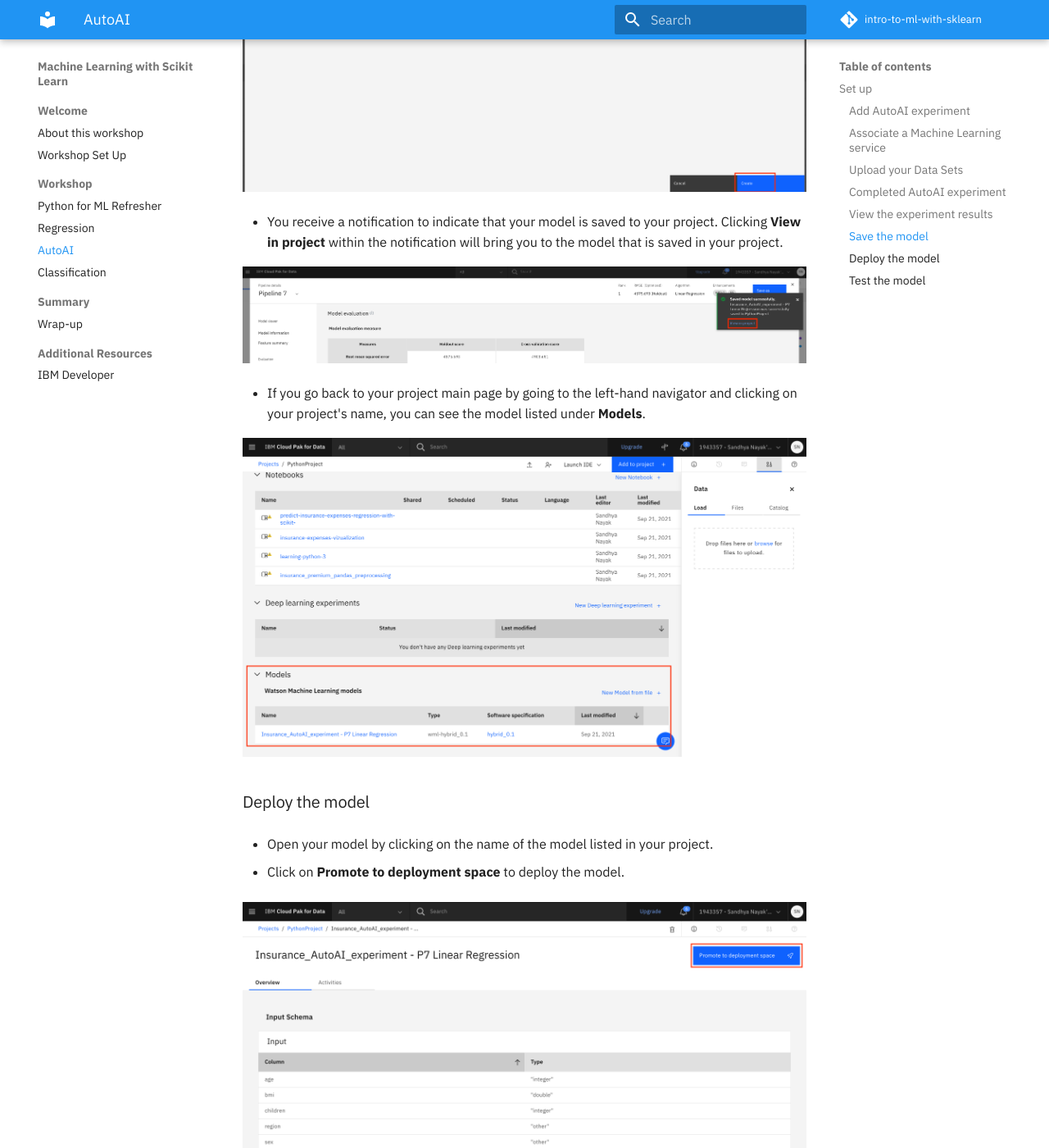
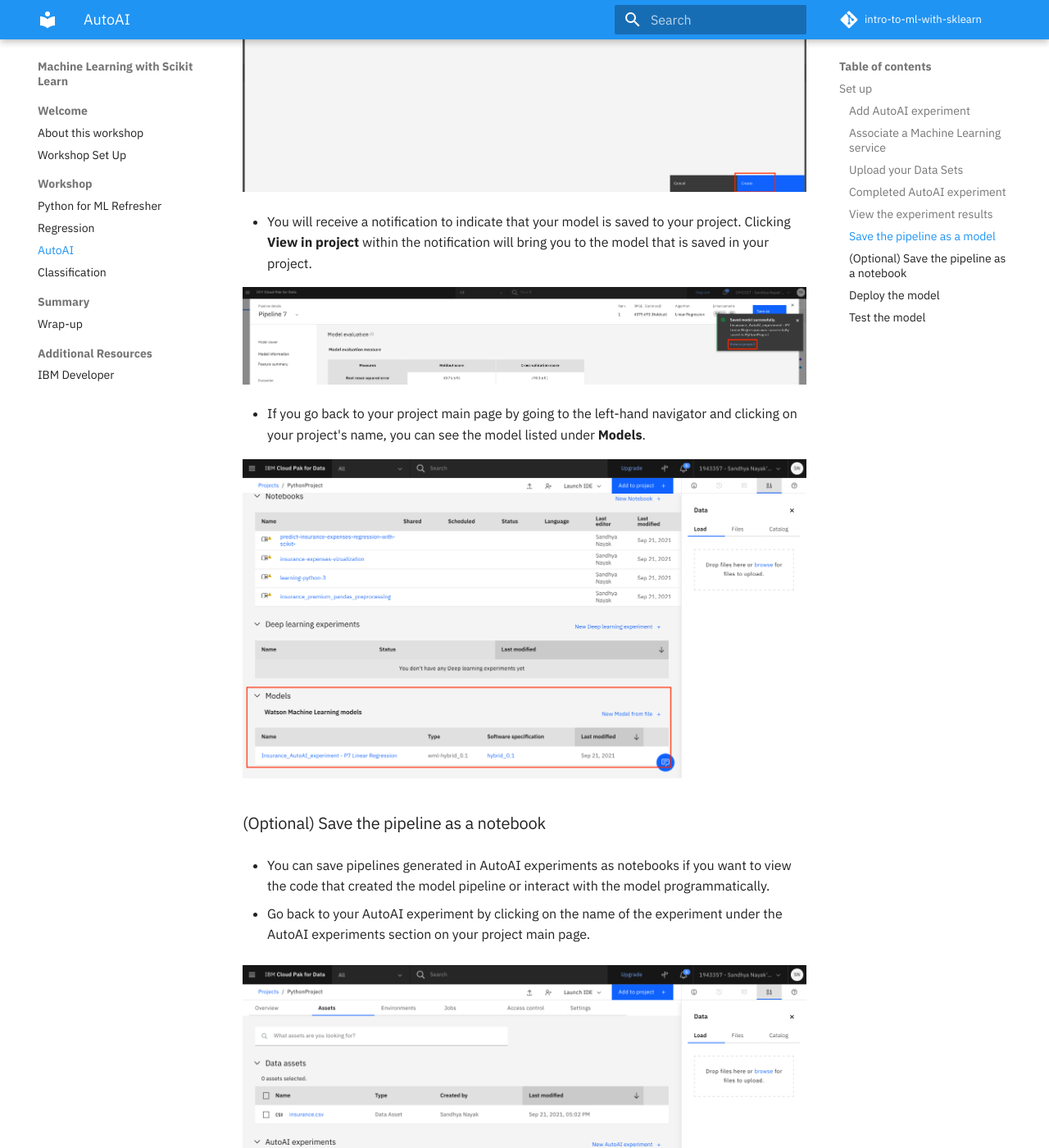
Before and after one commit to IBM/intro-to-ml-with-sklearn, an MkDocs documentation site: the page built from workshop/04-AutoAI.md, in a window 1280 px wide and 1400 px high, scrolled down 5789 px. Shown: the whole window at 82% size. Built offline with MkDocs 1.6.1 and Material for MkDocs 9.7.7, drawn with Linux system fonts in a browser that asks for light colours; comment, search, counter and statistics services are not loaded; some of the changed text lies outside the part shown.

Commit message:
export-autoai-notebook

```diff
--- a/workshop/04-AutoAI.md
+++ b/workshop/04-AutoAI.md
@@ -57,23 +57,51 @@
 
 ![Select pipeline](assets/images/autoai/select-pipeline.png)
 
-### Save the model
+### Save the pipeline as a model
 
 * The model evaluation page will show metrics for the experiment, feature transformations that were performed (if any), which features contribute to the model, and more details of the pipeline. Optionally, feel free to click through these views of the pipeline details. Then click on tthe **Save as** button to save the model.
 
 ![Save model](assets/images/autoai/save_model.png)
 
-* On the next scren, select the asset type as **Model**. Keep the default name or change it, add an optional description and tags, and click **Create** to save it.
+* On the next screen, select the asset type as **Model**. Keep the default name or change it, add an optional description and tags, and click **Create** to save it.
 
 ![Save model - 2](assets/images/autoai/save-model-2.png)
 
-* You receive a notification to indicate that your model is saved to your project. Clicking **View in project** within the notification will bring you to the model that is saved in your project.
+* You will receive a notification to indicate that your model is saved to your project. Clicking **View in project** within the notification will bring you to the model that is saved in your project.
 
 ![Save model - success](assets/images/autoai/save-model-success.png)
 
 * If you go back to your project main page by going to the left-hand navigator and clicking on your project's name, you can see the model listed under **Models**.
 
 ![Model listed in project](assets/images/autoai/model-listed-in-project.png)
+
+### (Optional) Save the pipeline as a notebook
+
+* You can save pipelines generated in AutoAI experiments as notebooks if you want to view the code that created the model pipeline or interact with the model programmatically.
+
+* Go back to your AutoAI experiment by clicking on the name of the experiment under the AutoAI experiments section on your project main page.
+
+![Go to AutoAI experiment](assets/images/autoai/go-to-autoai-experiment.png)
+
+* Click on the name of the pipeline that you want to save.
+
+![Select pipeline](assets/images/autoai/select-pipeline.png)
+
+* To save the pipeline as a notebook, click **Save as**.
+
+![Save model](assets/images/autoai/save_model.png)
+
+* On the next screen, select the asset type as **Notebook**. Keep the default name or change it, add an optional description and tags, and click **Create** to save it.
+
+![Save notebook](assets/images/autoai/save-notebook.png)
+
+* You will receive a notification to indicate that your notebook is saved to your project. Clicking **View in project** within the notification will bring you to the notebook that is saved in your project.
+
+![Save notebook - success](assets/images/autoai/save-notebook-success.png)
+
+* If you go back to your project main page by going to the left-hand navigator and clicking on your project's name, you can see the notebook listed under **Notebooks**.
+
+![Notebook listed in project](assets/images/autoai/notebook-listed-in-project.png)
 
 ### Deploy the model
 
```
Also changed, not shown: workshop/assets/images/autoai/go-to-autoai-experiment.png (added), workshop/assets/images/autoai/notebook-listed-in-project.png (added), workshop/assets/images/autoai/save-notebook-success.png (added), workshop/assets/images/autoai/save-notebook.png (added).
